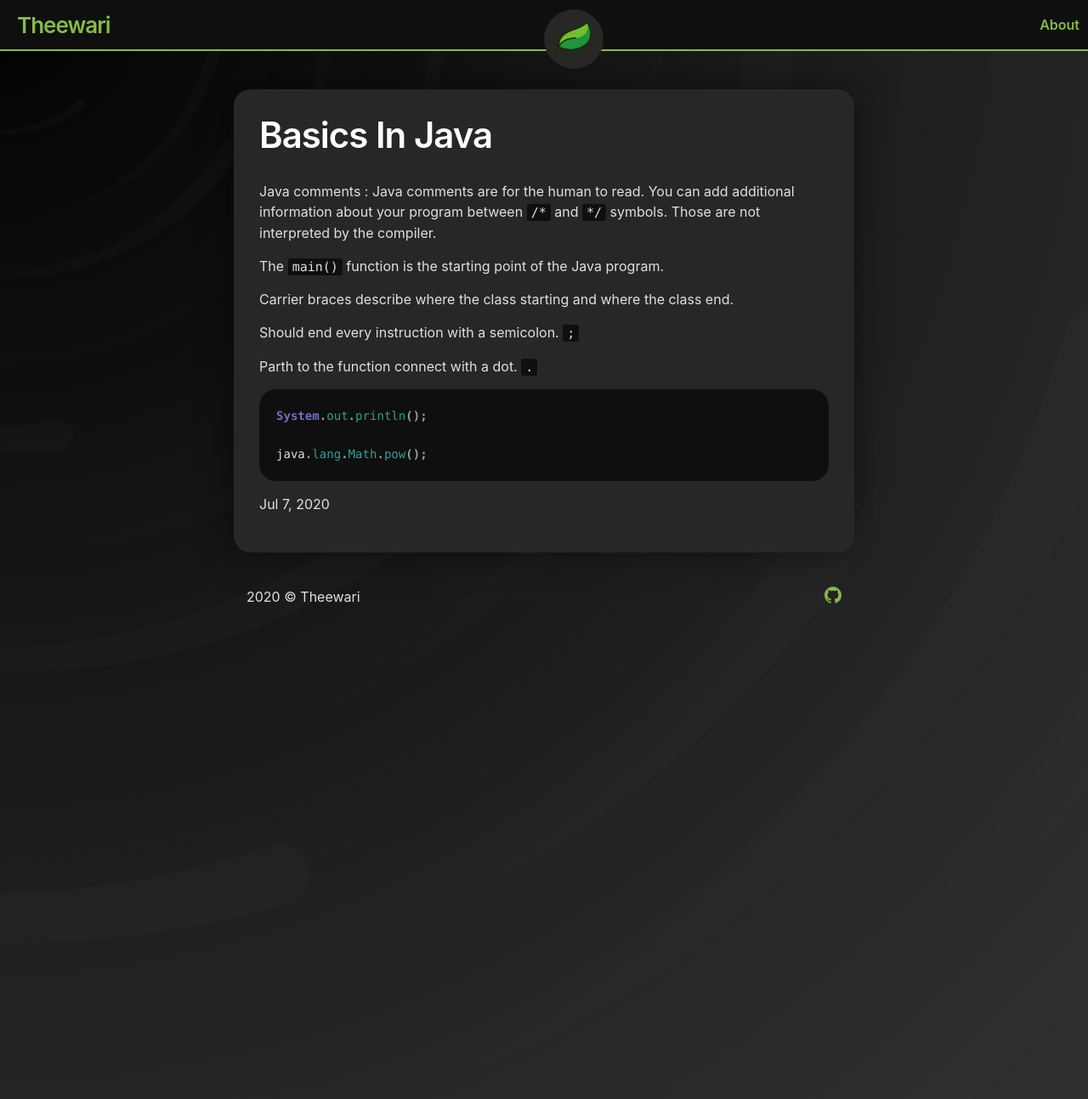
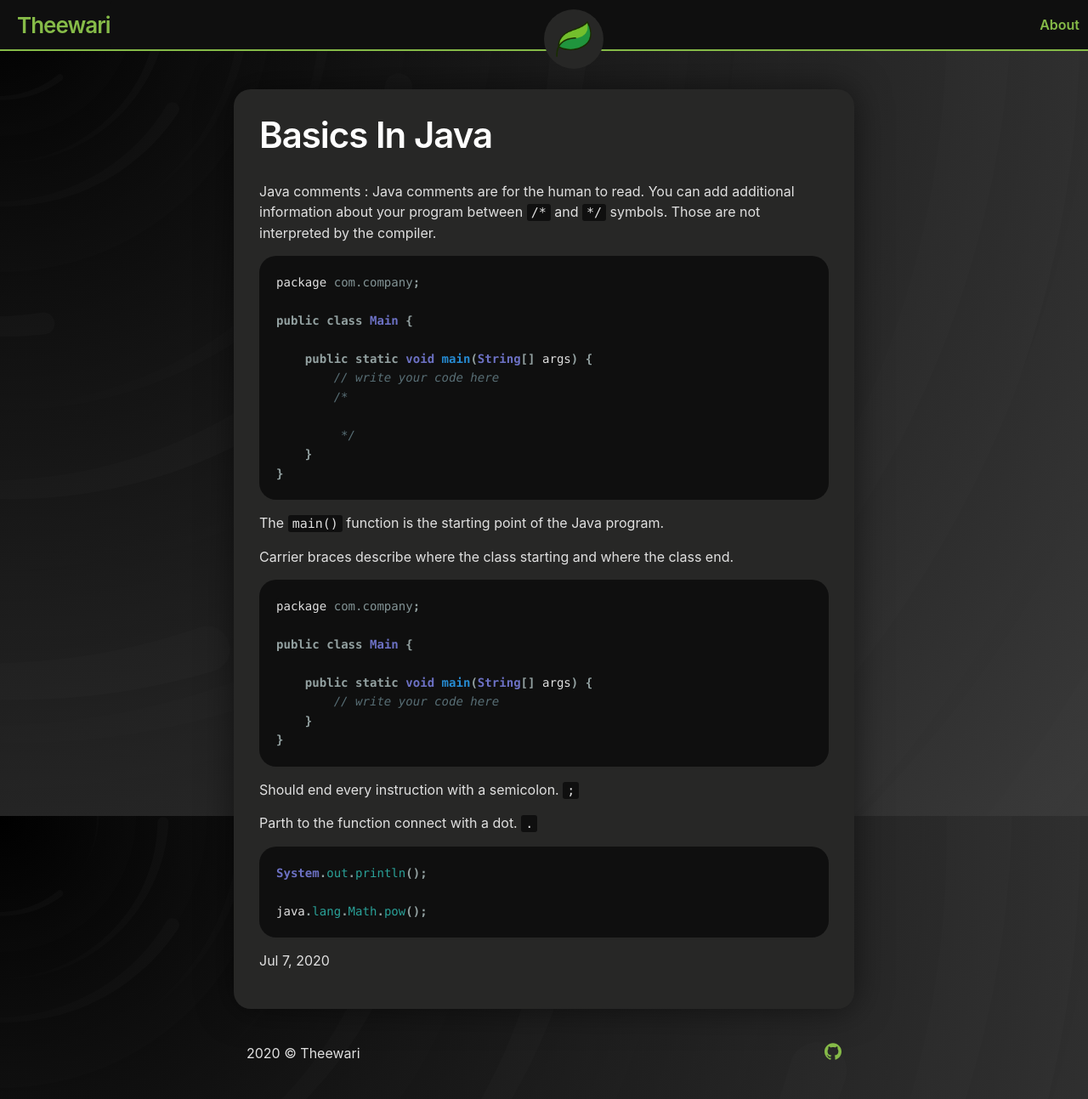
Before and after one commit to theewari/theewari.github.io, a Jekyll site: the page built from _posts/2020-07-07-Java-basic.md, in a window 1280 px wide and 1293 px high. Shown: the whole window at 85% size. Built offline with Jekyll 4.4.1, drawn with Linux system fonts in a browser that asks for light colours.

Commit message:
Update 2020-07-07-Java-basic.md

````diff
--- a/_posts/2020-07-07-Java-basic.md
+++ b/_posts/2020-07-07-Java-basic.md
@@ -7,9 +7,34 @@ categories: Java
 
 Java comments : Java comments are for the human to read. You can add additional information about your program between `/*` and `*/` symbols. Those are not interpreted by the compiler.
 
+```java
+package com.company;
+
+public class Main {
+
+    public static void main(String[] args) {
+	// write your code here
+        /*
+
+         */
+    }
+}
+```
+
 The `main()` function is the starting point of the Java program.
 
 Carrier braces describe where the class starting and where the class end.
+
+```java
+package com.company;
+
+public class Main {
+
+    public static void main(String[] args) {
+	// write your code here
+    }
+}
+```
 
 Should end every instruction with a semicolon. `;`
 
````
